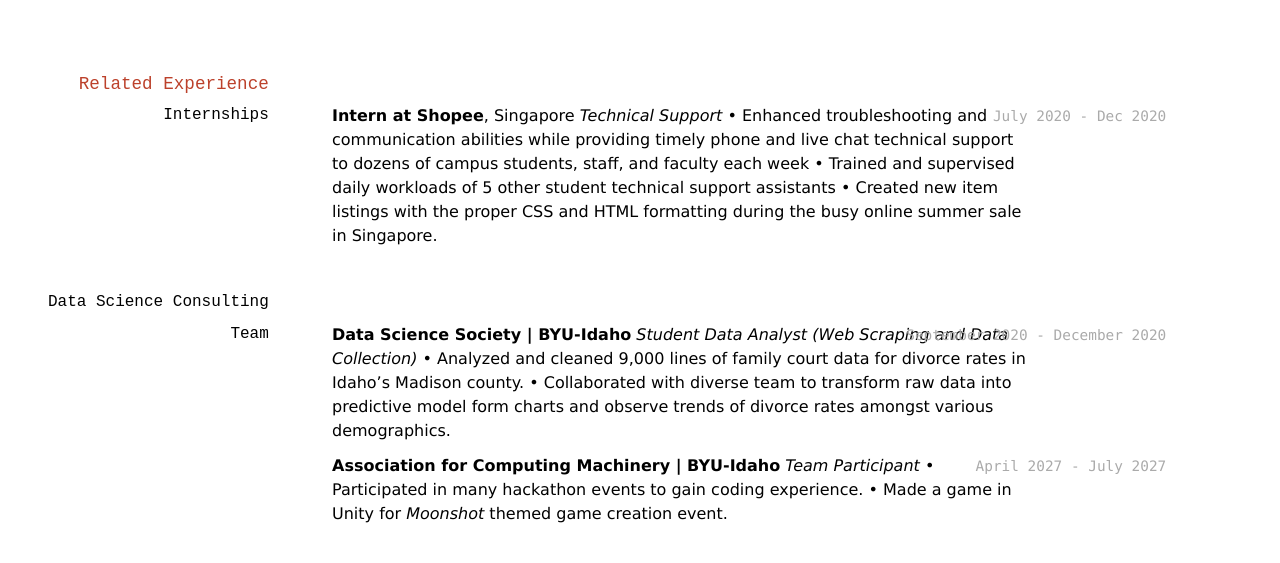
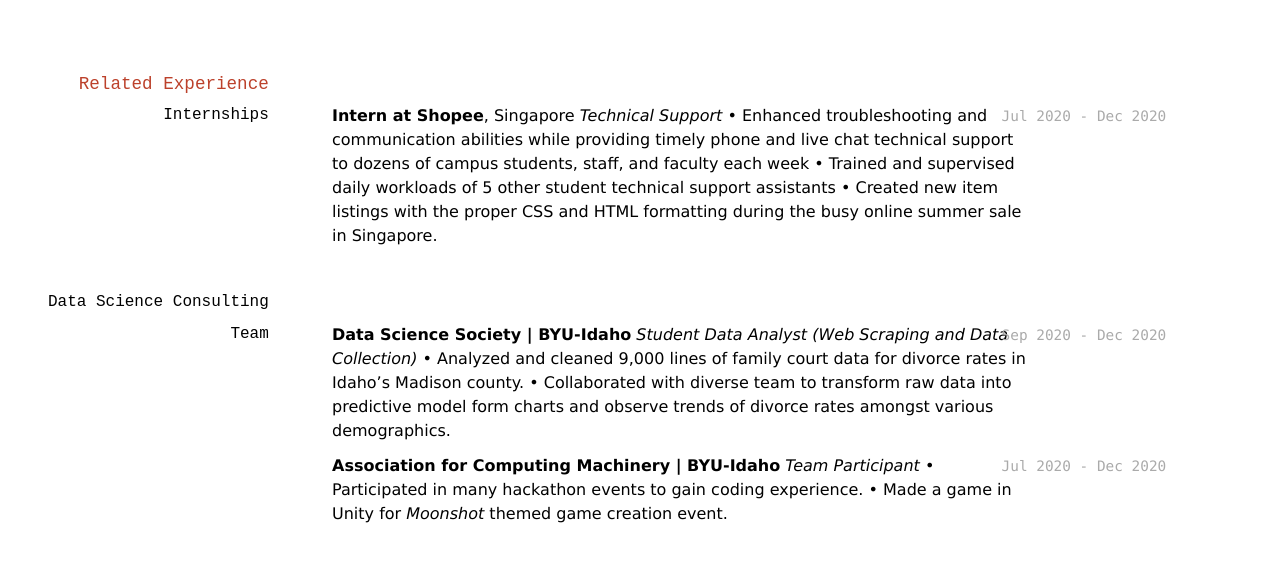
Before and after one commit to croesusking/clara_resume, a Jekyll site: the page built from docs/index.md, in a window 1280 px wide. Shown: the part 285-848 px from the top of the page. Built offline with Jekyll 4.4.1, drawn with Linux system fonts in a browser that asks for light colours.

Commit message:
FINALCOMMIT

```diff
--- a/docs/index.md
+++ b/docs/index.md
@@ -25,7 +25,7 @@ __Brigham Young University - Idaho__, Rexburg, ID
 
 ### Internships
 
-`July 2020 - Dec 2020`
+`Jul 2020 - Dec 2020`
 __Intern at Shopee__, Singapore
 *Technical Support*
 •	Enhanced troubleshooting and communication abilities while providing timely phone and live chat technical support to dozens of campus students, staff, and faculty each week
@@ -36,14 +36,14 @@ __Intern at Shopee__, Singapore
 
 ### Data Science Consulting Team
 
-`September 2020 - December 2020`
+`Sep 2020 - Dec 2020`
 __Data Science Society | BYU-Idaho__
 *Student Data Analyst (Web Scraping and Data Collection)*
 •	Analyzed and cleaned 9,000 lines of family court data for divorce rates in Idaho’s Madison county.
 •	Collaborated with diverse team to transform raw data into predictive model form charts and observe trends of divorce rates amongst various demographics.
 
 
-`April 2027 - July 2027`
+`Jul 2020 - Dec 2020`
 __Association for Computing Machinery | BYU-Idaho__
 *Team Participant*
 •	Participated in many hackathon events to gain coding experience.
```
